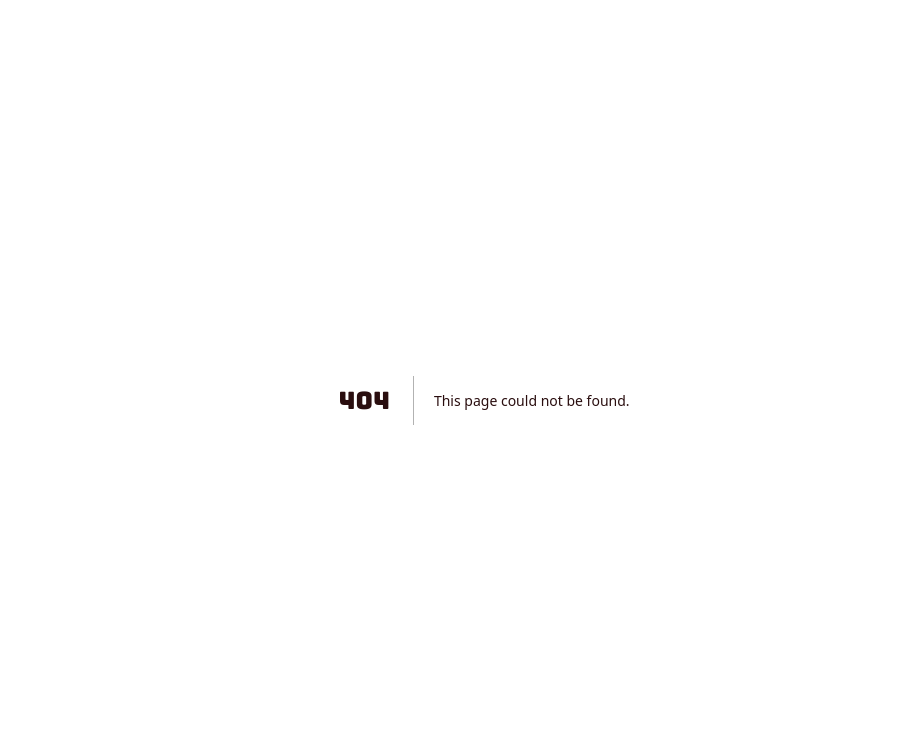
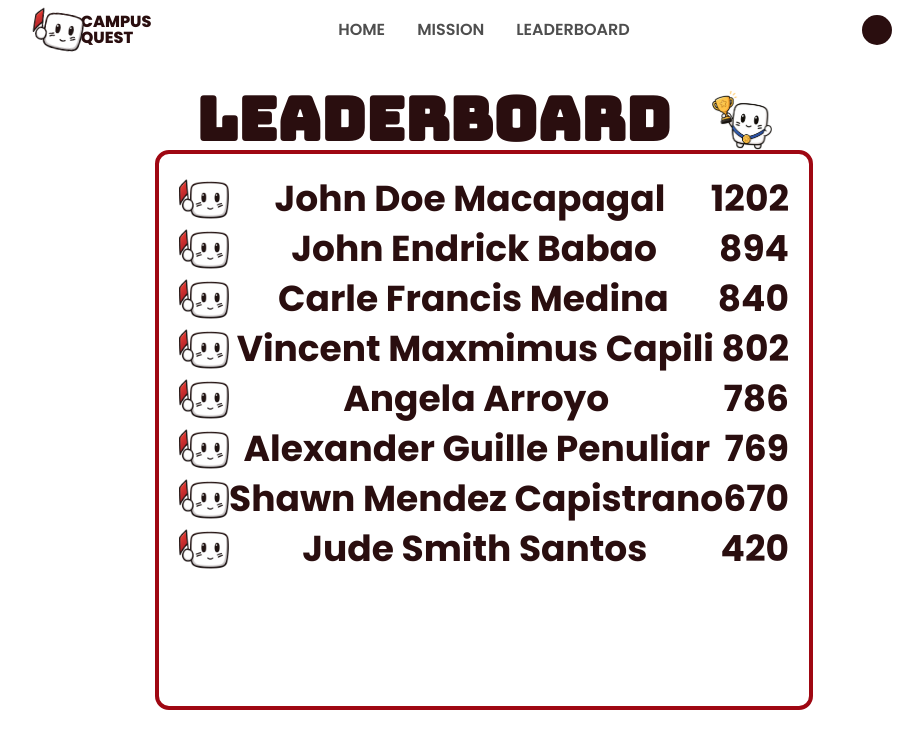
Before and after one commit to ratatatatcode/technofusion-hackathon-2026, a Next.js app in the folder frontend/: page /leaderboard in a window 1280 px wide. Before the commit this address had no page. Shown: the top 748 px of the page, without its empty margins (156-1079 px from the left). Built offline with nearby package versions, Linux system fonts and the light colour scheme.

Commit message:
Add leaderboard and some related assets

```diff
--- /dev/null
+++ b/frontend/src/app/leaderboard/layout.tsx
@@ -0,0 +1,11 @@
+import React from 'react';
+import NavBar from '@/components/shared/navBar/navBar';
+
+export default function MainLayout({ children }: { children: React.ReactNode }) {
+  return (
+    <div className="antialiased">
+      <NavBar />
+      {children}
+    </div>
+  );
+}
--- /dev/null
+++ b/frontend/src/app/leaderboard/page.tsx
@@ -0,0 +1,9 @@
+import LeaderboardComponent from "@/components/leaderboard/leaderboard"
+
+export default function Leaderboard() {
+    return (
+        <div className="flex justify-center items-center min-h-screen w-screen">
+            <LeaderboardComponent />
+        </div>
+    )
+}
--- /dev/null
+++ b/frontend/src/components/leaderboard/leaderboard.tsx
@@ -0,0 +1,29 @@
+import LeaderboardUser from "./leaderboardUser"
+import Image from "next/image"
+
+export default function LeaderboardComponent() {
+    return (
+        <div className="flex flex-col min-h-screen items-center justify-center">
+            <div className="flex flex-row justify-evenly w-full">
+                <h1 className="text-center">Leaderboard</h1>
+                <Image
+                    src={'/logo/leaderboardIcon.png'}
+                    width={60}
+                    height={50}
+                    alt="leaderboardIcon"
+                />
+            </div>
+            <div className="flex w-full h-[70vh] flex-col items-center justify-start border-4 border-red-800 p-5 rounded-xl overflow-y-auto">
+                {/* THESE ARE TEST DATA PLEASE CREATE A LOOP THAT FETCHES ALL DATA FROM DB */}
+                <LeaderboardUser name="John Doe Macapagal" points={1202} />
+                <LeaderboardUser name="John Endrick Babao" points={894} />
+                <LeaderboardUser name="Carle Francis Medina" points={840} />
+                <LeaderboardUser name="Vincent Maxmimus Capili" points={802} />
+                <LeaderboardUser name="Angela Arroyo" points={786} />
+                <LeaderboardUser name="Alexander Guille Penuliar" points={769} />
+                <LeaderboardUser name="Shawn Mendez Capistrano" points={670} />
+                <LeaderboardUser name="Jude Smith Santos" points={420} />
+            </div>
+        </div>
+    )
+}
--- /dev/null
+++ b/frontend/src/components/leaderboard/leaderboardUser.tsx
@@ -0,0 +1,24 @@
+import Image from "next/image"
+
+type UserProps = {
+    name: string,
+    points: number,
+    // profilePicture: string,
+}
+
+export default function LeaderboardUser({name, points} : UserProps) {
+    return (
+        <div className="flex w-full items-center justify-evenly">
+            <Image
+                src={"/logo/logo.png"}
+                width={50}
+                height={50}
+                alt="SS"
+                className="shrink-0"
+            />
+
+            <h3 className="flex-1 text-center">{name}</h3>
+            <h3 className="shrink-0">{points}</h3>
+        </div>
+    )
+}
```
Also changed, not shown: frontend/public/logo/authIcon.png (added), frontend/public/logo/leaderboardIcon.png (added).
